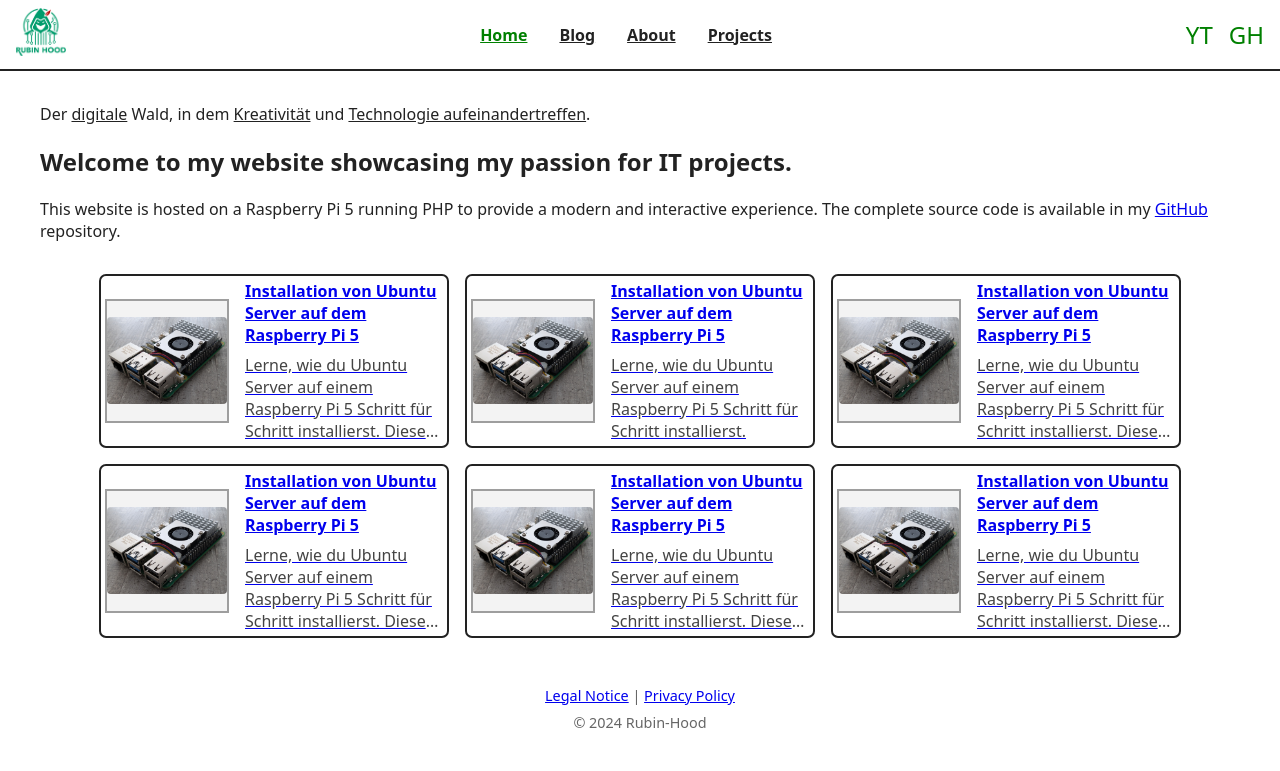
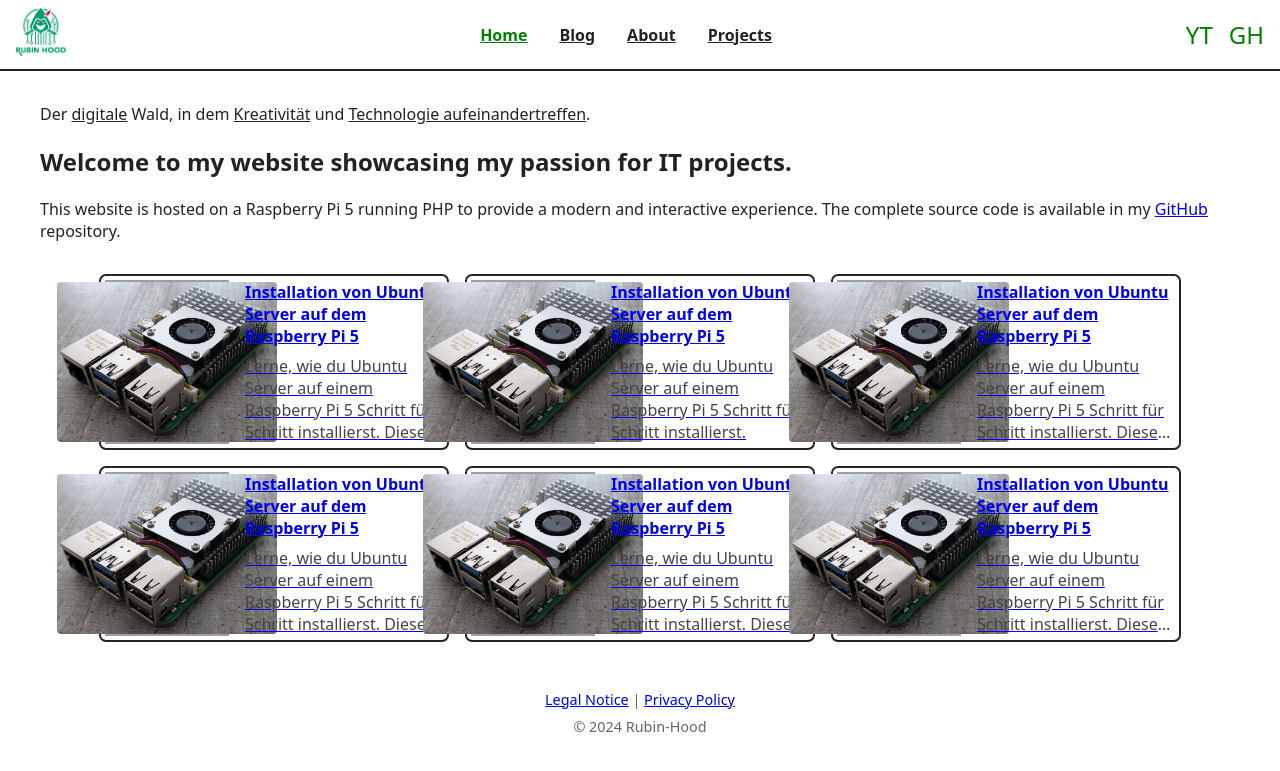
Before and after one commit to rubin-hood/rubinhood-blog, a Jekyll site: the page built from index.md, in a window 1280 px wide. Shown: the top 771 px of the page. Built offline with Jekyll 4.4.1, drawn with Linux system fonts in a browser that asks for light colours.

Commit message:
Update style.css

```diff
--- a/assets/css/style.css
+++ b/assets/css/style.css
@@ -125,8 +125,8 @@ main {
 }
 
 .blog-card .card-img img {
-  max-width: 120px;        /* passt zur bisherigen Platzhaltergröße */
-  max-height: 120px;       /* bleibt quadratisch */
+  max-width: 220px;        /* passt zur bisherigen Platzhaltergröße */
+  max-height: 220px;       /* bleibt quadratisch */
   object-fit: cover;      /* füllt den Platz gut aus */
   border-radius: 4px;     /* etwas abgerundet, optional */
   display: block;         /* kein unerwünschter Abstand unten */
```
